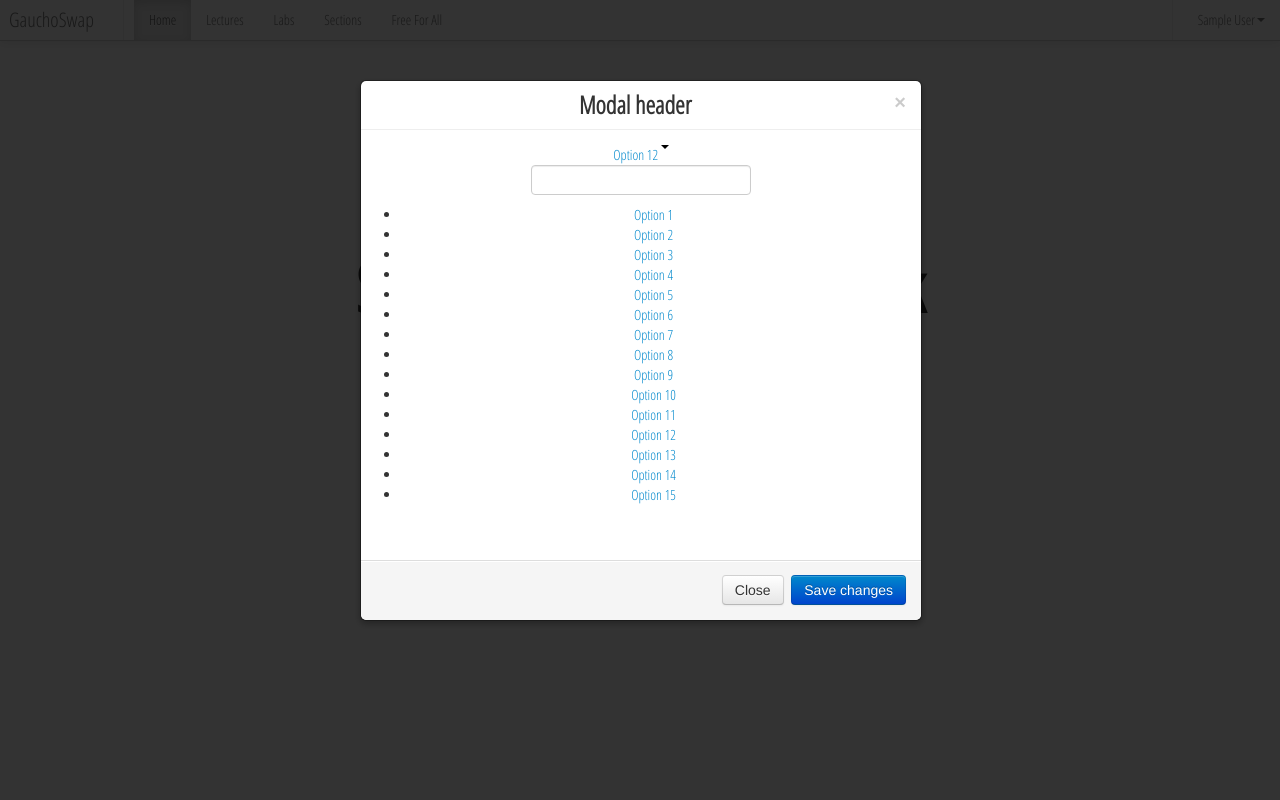
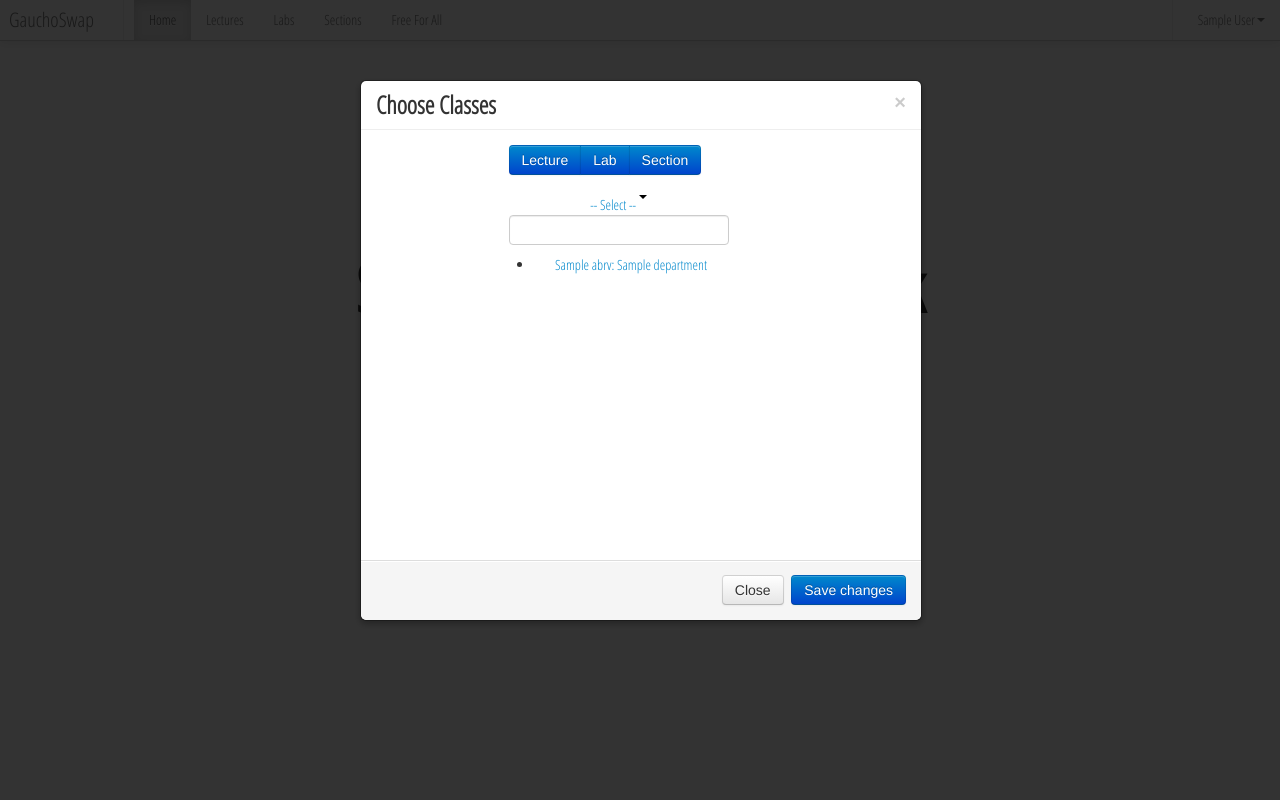
Before and after one commit to Roasbeef/GauchoSwap, a Flask app: template gauchoswap/templates/swapblock.html in a window 1280 px wide, after a click on "Add Class". Run offline with Flask 2, Linux system fonts and the light colour scheme; the visitor is signed in with stand-in values (Sample User, id 1); tables that the repository leaves empty hold one stand-in row (values such as "Sample post"); the template is opened without the code that fills it: most values are stand-ins (such as "Sample title", 1, 10 or a date in 2020); some libraries are stand-ins or nearby versions.

Commit message:
pushing work on swapblock

```diff
--- a/gauchoswap/static/style.css
+++ b/gauchoswap/static/style.css
@@ -81,3 +81,34 @@ body {
     padding: 7px;
     border: 1px solid;
 }
+
+#myModalBody {
+    height: 900px;
+
+}
+
+#classButton{
+    position: relative;
+    padding-top: 1%;
+    left: 50%;
+    width: 50%;
+}
+
+
+.classSelect{
+    margin: 0 auto;
+    width: 50%;
+
+}
+
+
+#departmentSelect{
+    position: absolute;
+    text-align:center;
+    top: 15%;
+}
+
+#selectClassButtons {
+    position: absolute;
+    text-align:center;
+}
--- a/gauchoswap/templates/base.html
+++ b/gauchoswap/templates/base.html
@@ -5,8 +5,8 @@
       <title> {% block title %} {% endblock %} </title>
       <link rel="stylesheet" href="{{ url_for('static', filename='bootstrap-responsive.min.css') }}">
       <link rel="stylesheet" href="{{ url_for('static', filename='bootstrap.min.css') }}">
+      <link rel="stylesheet" href="{{ url_for('static', filename='bootstrap-formhelpers.css') }}">
       <link rel="stylesheet" href="{{ url_for('static', filename='style.css') }}">
-      <link rel="stylesheet" href="{{ url_for('static', filename='bootstrap-formhelpers.css') }}">
       <link href='http://fonts.googleapis.com/css?family=Open+Sans+Condensed:300' rel='stylesheet' type='text/css'>
       <style> {% block css %} {% endblock %} </style>
     </head>
--- a/gauchoswap/templates/swapblock.html
+++ b/gauchoswap/templates/swapblock.html
@@ -5,62 +5,42 @@
     <div class="row-fluid">
         <div class="span12">
             <div class="title">
-
                 <h1> {{ g.user.name }}'s SwapBlock </h1>
-		        <h1> (Not Done) </h1>
-
-
-
-<!-- Button to trigger modal -->
+	        </div>
+            <div id="classButton">
             <a href="#myModal" role="button" class="btn" data-toggle="modal">Add Class</a>
-
-<!-- Modal -->
+            </div>
                 <div id="myModal" class="modal hide fade" tabindex="-1" role="dialog" aria-labelledby="myModalLabel" aria-hidden="true">
                     <div class="modal-header">
                         <button type="button" class="close" data-dismiss="modal" aria-hidden="true">×</button>
-    <h3 id="myModalLabel">Modal header</h3>
+                        <h3 id="myModalLabel">Choose Classes</h3>
                     </div>
-  <div class="modal-body">
+                    <div id="myModalBody" class="modal-body">
 
+                        <div class="classSelect">
+                            <div id="selectClassButtons" class="btn-group" data-toggle="buttons-radio">
+                                <button type="button" class="btn btn-primary">Lecture</button>
+                                <button type="button" class="btn btn-primary">Lab</button>
+                                <button type="button" class="btn btn-primary">Section</button>
+                            </div>
 
-
-
-<div class="bfh-selectbox">
+                            <div id="departmentSelect" class="bfh-selectbox">
                                 <input type="hidden" name="selectbox3" value="">
                                 <a class="bfh-selectbox-toggle" role="button" data-toggle="bfh-selectbox" href="#">
-    <span class="bfh-selectbox-option input-medium" data-option="12">Option 12</span>
+                                    <span class="bfh-selectbox-option input-medium" data-option="12">-- Select --</span>
                                     <b class="caret"></b>
                                 </a>
                                 <div class="bfh-selectbox-options">
                                     <input type="text" class="bfh-selectbox-filter">
                                     <ul role="options">
-      <li><a tabindex="-1" href="#" data-option="1">Option 1</a></li>
-      <li><a tabindex="-1" href="#" data-option="2">Option 2</a></li>
-      <li><a tabindex="-1" href="#" data-option="3">Option 3</a></li>
-      <li><a tabindex="-1" href="#" data-option="4">Option 4</a></li>
-      <li><a tabindex="-1" href="#" data-option="5">Option 5</a></li>
-      <li><a tabindex="-1" href="#" data-option="6">Option 6</a></li>
-      <li><a tabindex="-1" href="#" data-option="7">Option 7</a></li>
-      <li><a tabindex="-1" href="#" data-option="8">Option 8</a></li>
-      <li><a tabindex="-1" href="#" data-option="9">Option 9</a></li>
-      <li><a tabindex="-1" href="#" data-option="10">Option 10</a></li>
-      <li><a tabindex="-1" href="#" data-option="11">Option 11</a></li>
-      <li><a tabindex="-1" href="#" data-option="12">Option 12</a></li>
-      <li><a tabindex="-1" href="#" data-option="13">Option 13</a></li>
-      <li><a tabindex="-1" href="#" data-option="14">Option 14</a></li>
-      <li><a tabindex="-1" href="#" data-option="15">Option 15</a></li>
+                                        {% for abrv, department in departments %}
+                                            <li><a class="choose" tabindex="-1" href="#" data-option="1" onclick="asdf();">{{ abrv }}: {{ department }}</a></li>
+                                        {% endfor %}
                                     </ul>
+
                                 </div>
                             </div>
-
-<br></br>
-<br></br>
-<br></br>
-<br></br>
-<br></br>
-<br></br>
-<br></br>
-
+                        </div>
 
                     </div>
                     <div class="modal-footer">
@@ -69,25 +49,20 @@
                     </div>
                 </div>
 
-
+        </div>
 
     </div>
 
 
-
-
-        </div>
-
-
-
-
-    </div>
 
 {% endblock %}
 
 {% block js %}
 
 
+function asdf() {
+    alert("ASDF");
+}
 
 
 
```
Also changed, not shown: gauchoswap/views/frontend.py (+8 -2 lines). Lines whose indentation alone changed are shown as unchanged.
